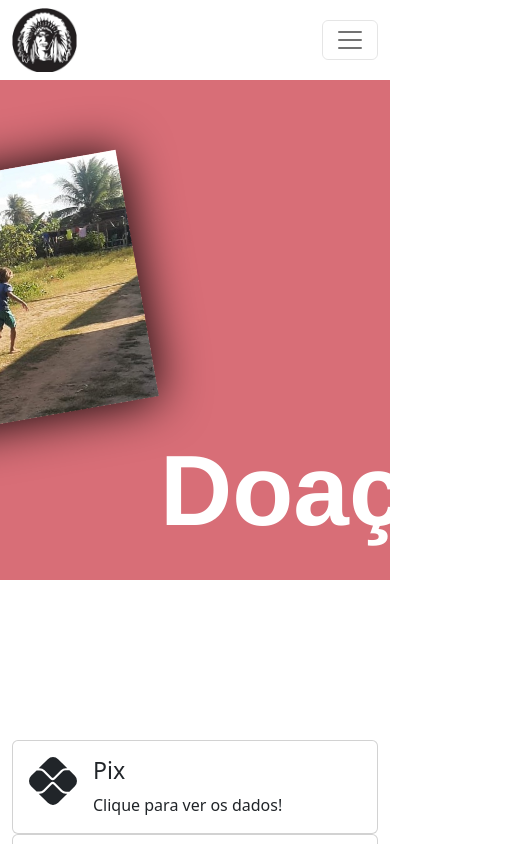
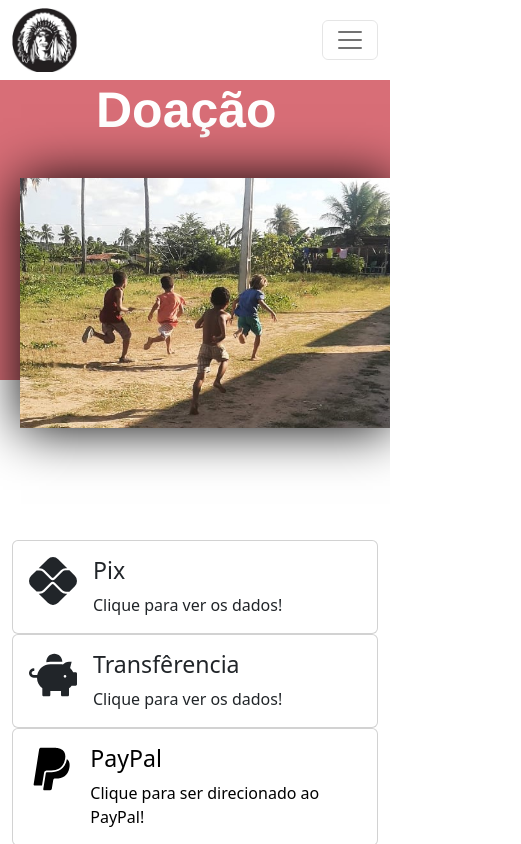
Before and after one commit to Alhexx/centropoti, a Next.js app: page /doacao in a window 390 px wide. Shown: the top 844 px of the page, 521 px wide, since content can reach past the window. Built offline with nearby package versions, Linux system fonts and the light colour scheme.

Commit message:
atualizações doacao e pagina de em breve

```diff
--- a/next.config.js
+++ b/next.config.js
@@ -14,6 +14,7 @@ module.exports = {
     return {
       "/": { page: "/" },
       "/doacao": { page: "/doacao" },
+      "/eventos": { page: "/eventos" },
     };
   },
   withPlugins: [
--- a/src/components/Footer/index.tsx
+++ b/src/components/Footer/index.tsx
@@ -102,14 +102,20 @@ export function Footer() {
                     </div>
                     <div style={{ display: "flex", justifyContent: "center" }}>
                       <div style={{ paddingRight: "1rem" }}>
-                        <SocialIcon url="//facebook.com/potiguaresrunners/" />
+                        <SocialIcon
+                          url="//facebook.com/potiguaresrunners/"
+                          network="facebook"
+                        />
                       </div>
                       <div style={{ paddingRight: "1rem" }}>
-                        <SocialIcon url="instagram.com/centro_potiguares/" />
+                        <SocialIcon
+                          url="//instagram.com/centro_potiguares/"
+                          network="instagram"
+                        />
                       </div>
                       <div>
                         <SocialIcon
-                          url="wa.me/5584998745527?text=Ol%C3%A1%21+Gostaria+de+Fazer+uma+Doa%C3%A7%C3%A3o+Para+o+Centro+Potiguares."
+                          url="//wa.me/5584998745527?text=Ol%C3%A1%21+Gostaria+de+Fazer+uma+Doa%C3%A7%C3%A3o+Para+o+Centro+Potiguares."
                           network="whatsapp"
                         />
                       </div>
--- a/src/components/FormasDoacao/index.tsx
+++ b/src/components/FormasDoacao/index.tsx
@@ -53,19 +53,16 @@ export function FormasDoacao() {
                       <div>
                         <h3>Transfêrencia</h3>
                         <span>Clique para ver os dados!</span>
-                        {/* <span>Banco: 290 - PagSeguro</span>
-                        <br />
-                        <span>Agência: 0001</span>
-                        <br />
-                        <span>Conta corrente: 46788930-9</span>
-                        <br />
-                        <span>CNPJ: 50.065.813/0001-38</span> */}
                       </div>
                     </div>
                   </Card.Body>
                 </Card>
               </Col>
               <Col xs={12} md={4} lg={4}>
+                <a
+                  href="https://www.paypal.com/donate/?hosted_button_id=AZ2L25C8JA374"
+                  className={style.paypal}
+                >
                   <Card>
                     <Card.Body>
                       <div style={{ display: "flex" }}>
@@ -82,6 +79,7 @@ export function FormasDoacao() {
                       </div>
                     </Card.Body>
                   </Card>
+                </a>
               </Col>
             </Row>
           </div>
--- a/src/components/FormasDoacao/style.module.scss
+++ b/src/components/FormasDoacao/style.module.scss
@@ -23,3 +23,8 @@
   margin-top: 2rem;
   margin-bottom: 4rem;
 }
+
+.paypal {
+  text-decoration: none;
+  color: black;
+}
--- a/src/components/Menu/index.tsx
+++ b/src/components/Menu/index.tsx
@@ -26,7 +26,9 @@ export function Menu() {
           <Nav className="me-auto"></Nav>
           <Nav>
             <Nav.Link className={styles.menuItems}>O Centro</Nav.Link>
-            <Nav.Link className={styles.menuItems}>Eventos</Nav.Link>
+            <Nav.Link className={styles.menuItems} href="/eventos">
+              Eventos
+            </Nav.Link>
             <div className={styles.doe}>
               <Nav.Link className={styles.texto} href="/doacao">
                 Doe Agora!
--- a/src/pages/doacao/index.tsx
+++ b/src/pages/doacao/index.tsx
@@ -14,6 +14,7 @@ export default function doacao() {
       <div>
         <Col>
           <div className={style.doacao}>
+            <h1 className={style.texto}>Doação</h1>
             <img
               className={style.image}
               src="/img/doacao.jpeg"
@@ -24,7 +25,6 @@ export default function doacao() {
                 maxHeight: "250px",
               }}
             />
-            <h1 className={style.texto}>Doação</h1>
           </div>
         </Col>
       </div>
--- a/src/styles/doacao.module.scss
+++ b/src/styles/doacao.module.scss
@@ -2,20 +2,18 @@
   background-color: #d86e77;
   width: 100%;
   margin-bottom: 10rem;
-  height: 500px;
+  height: 300px;
 }
 
 .image {
-  position: relative;
   transform: rotate(-10deg);
   float: right;
-  margin-top: 100px;
+  margin-top: -200px;
   margin-right: 250px;
   box-shadow: 1px 1px 50px rgb(0, 0, 0);
 }
 
 .texto {
-  position: relative;
   padding-top: 11rem;
   padding-left: 10rem;
   font-family: "Raleway", Helvetica, Arial, Lucida, sans-serif;
@@ -23,3 +21,55 @@
   font-size: 100px;
   color: white;
 }
+
+@media (max-width: 1100px) {
+  .doacao {
+    background-color: #d86e77;
+    width: 100%;
+    margin-bottom: 10rem;
+    height: 350px;
+  }
+
+  .image {
+    transform: rotate(-10deg);
+    float: right;
+    margin-top: 20px;
+    // margin-right: 250px;
+    box-shadow: 1px 1px 50px rgb(0, 0, 0);
+  }
+
+  .texto {
+    padding-top: 0;
+    padding-left: 10rem;
+    font-family: "Raleway", Helvetica, Arial, Lucida, sans-serif;
+    font-weight: bold;
+    font-size: 100px;
+    color: white;
+  }
+}
+@media (max-width: 664px) {
+  .doacao {
+    background-color: #d86e77;
+    width: 100%;
+    margin-bottom: 10rem;
+    height: 300px;
+  }
+
+  .image {
+    transform: rotate(0);
+    float: none;
+    margin-top: 30px;
+    margin-right: 0px;
+    margin-left: 20px;
+    box-shadow: 1px 1px 50px rgb(0, 0, 0);
+  }
+
+  .texto {
+    padding-top: 0;
+    padding-left: 6rem;
+    font-family: "Raleway", Helvetica, Arial, Lucida, sans-serif;
+    font-weight: bold;
+    font-size: 50px;
+    color: white;
+  }
+}
--- /dev/null
+++ b/src/styles/eventos.module.scss
@@ -0,0 +1,4 @@
+.emBreve {
+  text-align: center;
+  margin-bottom: 23rem;
+}
```
Also changed, not shown: src/pages/eventos/index.tsx (added, +21 -0 lines). Lines whose indentation alone changed are shown as unchanged.
